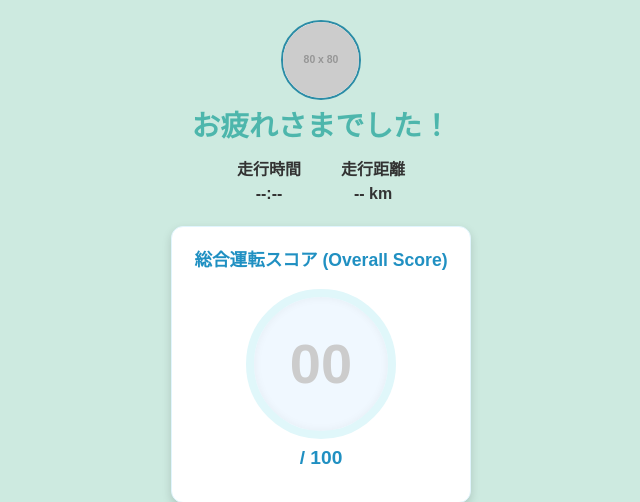
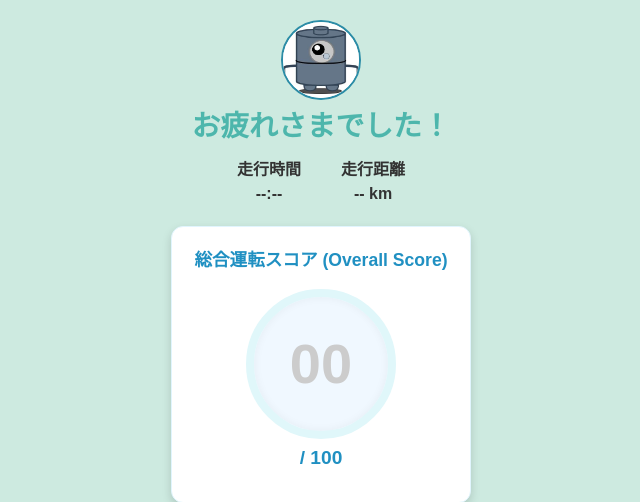
Before and after one commit to okada11235/DR_Prototype, a Flask app: template templates/recording_completed.html in a window 1280 px wide. Shown: the part 80-582 px from the top of the page, without its empty margins (319-959 px from the left). Run offline with Flask 2, Linux system fonts and the light colour scheme; the template is opened without the code that fills it, so the values that code supplies are empty; the visitor is signed in with stand-in values (Sample User, id 1); grey boxes labelled with a size stand in for pictures from a placeholder-image service; some libraries are stand-ins or nearby versions.

Commit message:
ロボット画像のURLをプレースホルダーから静的ファイルに変更

```diff
--- a/templates/recording_completed.html
+++ b/templates/recording_completed.html
@@ -154,7 +154,7 @@
 
     <main class="main">
         <!-- 実際の環境に合わせてimgタグのURLを修正してください -->
-        <img src="https://placehold.co/80x80/2b8ca6/ffffff?text=AI" alt="ドライボ" class="robot">
+        <img src="/static/img/robot_active.png" alt="ドライボ" class="robot">
         <div class="main-title">お疲れさまでした！</div>
 
         <!-- 走行時間と走行距離 -->
```
